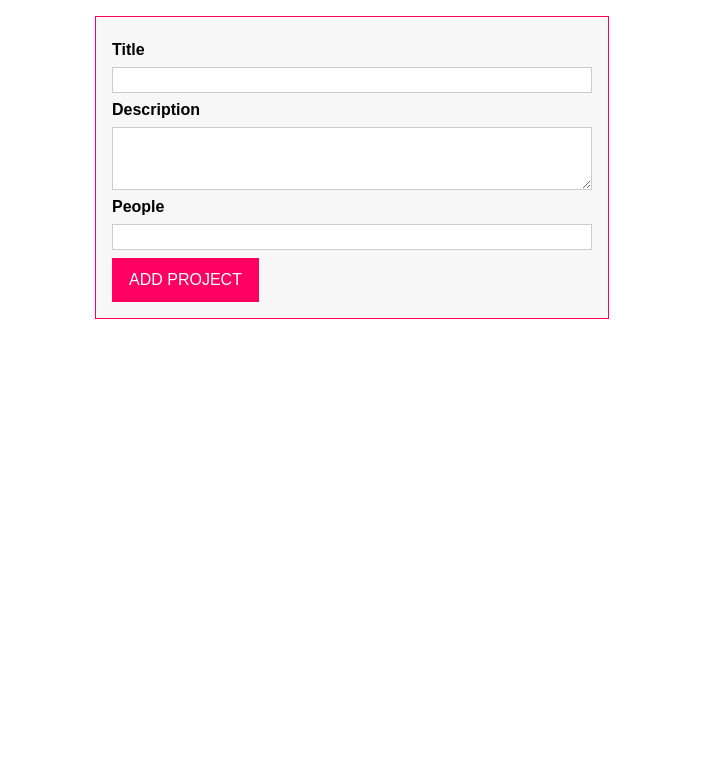
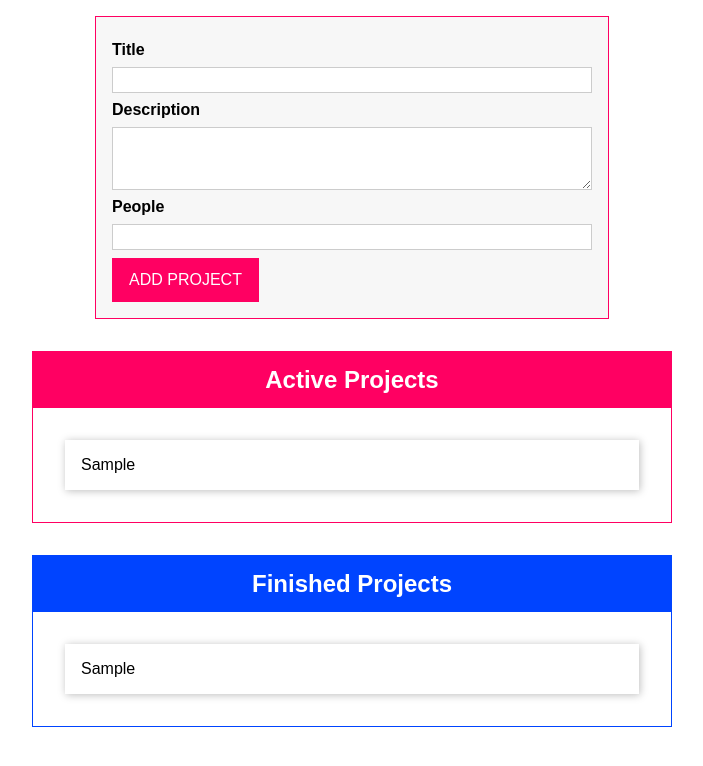
Before and after one commit to NiteeshKMishra/Drag-and-Drop-Projects, a website with bundled scripts: page index.html in a window 1280 px wide. Both pictures are taken after typing "Sample", "Sample", "5" into the empty fields and a click on the button "ADD PROJECT". Shown: the whole page, without its empty margins (288-991 px from the left). Built offline with nearby package versions, Linux system fonts and the light colour scheme.

Commit message:
added project list and project type

```diff
--- a/src/app.css
+++ b/src/app.css
@@ -19,6 +19,7 @@ textarea {
 
 .app{
   display: flex;
+  flex-direction: column;
   align-items: center;
   justify-content: center;
 }
@@ -66,6 +67,7 @@ button:active {
 }
 
 .projects {
+  width: 40rem;
   margin: 1rem;
   border: 1px solid #ff0062;
 }
--- a/src/app.ts
+++ b/src/app.ts
@@ -1,3 +1,22 @@
+enum ProjectStatus {
+    Active,
+    Finished
+}
+
+interface Project {
+    id: string;
+    title: string;
+    description: string;
+    people: number;
+    status: ProjectStatus;
+}
+
+type Listener = (project: Project) => void;
+
+interface ValidateParams{
+    value: string | number;
+    validations: ['required'?, 'minLength'?, 'maxLength'?, 'min'?, 'max'?]
+}
 function AutoBind(_target: any, _methodName: string, descriptor: PropertyDescriptor){
     const originalMethod = descriptor.value
     const adjustedDescriptor: PropertyDescriptor = {
@@ -8,6 +27,123 @@ function AutoBind(_target: any, _methodName: string, descriptor: PropertyDescrip
         }
     }
     return adjustedDescriptor
+}
+
+function Validate(validateParams: ValidateParams): boolean{
+    const value = validateParams.value
+    const validations = validateParams.validations
+
+    let isValid = true
+    validations.forEach((validation => {
+        if(validation){
+            switch(validation){
+                case 'required':
+                    isValid = isValid && value.toString().trim().length !== 0
+                    break
+                case 'minLength':
+                    isValid = isValid && value.toString().length >= 2
+                    break
+                case 'maxLength':
+                    isValid = isValid && value.toString().length <= 20
+                    break
+                case 'min':
+                    if(value != null && typeof value === 'number'){
+                        isValid = isValid && value >= 1
+                    }
+                    break
+                case 'max':
+                    if(value != null && typeof value === 'number'){
+                        isValid = isValid && value <= 20
+                    }
+                    break
+                default:
+                    isValid = isValid
+            }
+    }
+    }))
+    return isValid
+}
+
+class ProjectState{
+    private static instance: ProjectState
+    private listeners: Listener[];
+    constructor(){
+        this.listeners = []
+    }
+    static getInstance(){
+        if(this.instance){
+            return this.instance
+        }else{
+            this.instance = new ProjectState();
+            return this.instance
+        }
+    }
+
+    addListerner(listenerFn: Listener){
+        this.listeners.push(listenerFn)
+    }
+
+    addProject(title: string, description: string, people: number){
+        const newProject: Project = {
+            id: `${Math.random().toString().substring(2)}`,
+            title,
+            description,
+            people,
+            status: ProjectStatus.Active
+        }
+        this.listeners.forEach((listenerFn: Function) => {
+            listenerFn(newProject)
+        })
+    }
+}
+
+const projectState = ProjectState.getInstance()
+
+
+class ProjectList {
+    private templateElement: HTMLTemplateElement;
+    private hostElement: HTMLDivElement;
+    private listSectionElement: HTMLElement;
+    private allProjects: Project[];
+    constructor(private type: 'active' | 'finished'){
+        this.allProjects = []
+        this.templateElement = <HTMLTemplateElement> document.getElementById('project-list')!
+        this.hostElement = <HTMLDivElement> document.getElementById('app')!
+        const importedEl = document.importNode(this.templateElement.content, true)
+        this.listSectionElement = <HTMLElement> importedEl.firstElementChild!
+        this.listSectionElement.id = `${this.type}-projects`
+        projectState.addListerner((project: Project) => {
+            const alreadyAddedProject = this.allProjects.find((alreadyAddedProject: Project) => alreadyAddedProject.id === project.id)
+            if(!alreadyAddedProject){
+                this.allProjects.push(project)
+            }
+            this.showLists()
+        })
+        this.showForm()
+        this.renderContent()
+    }
+
+    private showLists(){
+        const list = <HTMLUListElement> document.getElementById(`${this.type}-projects-list`)!
+        this.allProjects.forEach((project: Project) => {
+            const listElement = document.createElement('li')
+            listElement.textContent = project.title
+            list.appendChild(listElement)
+        })
+    }
+
+    private showForm(){
+        this.hostElement.appendChild(this.listSectionElement)
+    }
+
+    private renderContent(){
+        const listId = `${this.type}-projects-list`
+        this.listSectionElement.querySelector('ul')!.id = listId
+        const headerSections = this.listSectionElement.getElementsByTagName('h2')
+        if(headerSections.length > 0){
+            headerSections[0].innerText = this.type === 'active' ? 'Active Projects' : 'Finished Projects'
+        }
+    }
 }
 
 class ProjectInput{
@@ -39,11 +175,15 @@ class ProjectInput{
     }
 
     private gatherUserInput(): [string, string, number] | void {
-        const title = this.titleInput.value.trim()
-        const desc = this.descInput.value.trim()
-        const people = this.peopleInput.value.trim()
-        if(!title || !desc || !people){
-            alert('All the values are required')
+        const title = this.titleInput.value
+        const desc = this.descInput.value
+        const people = this.peopleInput.value
+        if(
+            !Validate({value: title, validations:['required', 'minLength', 'maxLength']}) ||
+            !Validate({value: desc, validations:['required', 'minLength', 'maxLength']}) ||
+            !Validate({value: +people, validations:['required', undefined, undefined, 'min', 'max']})
+        ){
+            alert('Please check the values and try again')
             return
         }
         return [title, desc, +people]
@@ -58,9 +198,13 @@ class ProjectInput{
         event.stopPropagation();
         const formValues = this.gatherUserInput()
         if(Array.isArray(formValues)){
+            const [title, desc, people] = formValues
+            projectState.addProject(title, desc, people)
             this.resetForm()
         }
     }
 }
 
 const projectInput = new ProjectInput();
+const projectListActive = new ProjectList('active');
+const projectListFinished = new ProjectList('finished');
```
Also changed, not shown: 1 other file.
